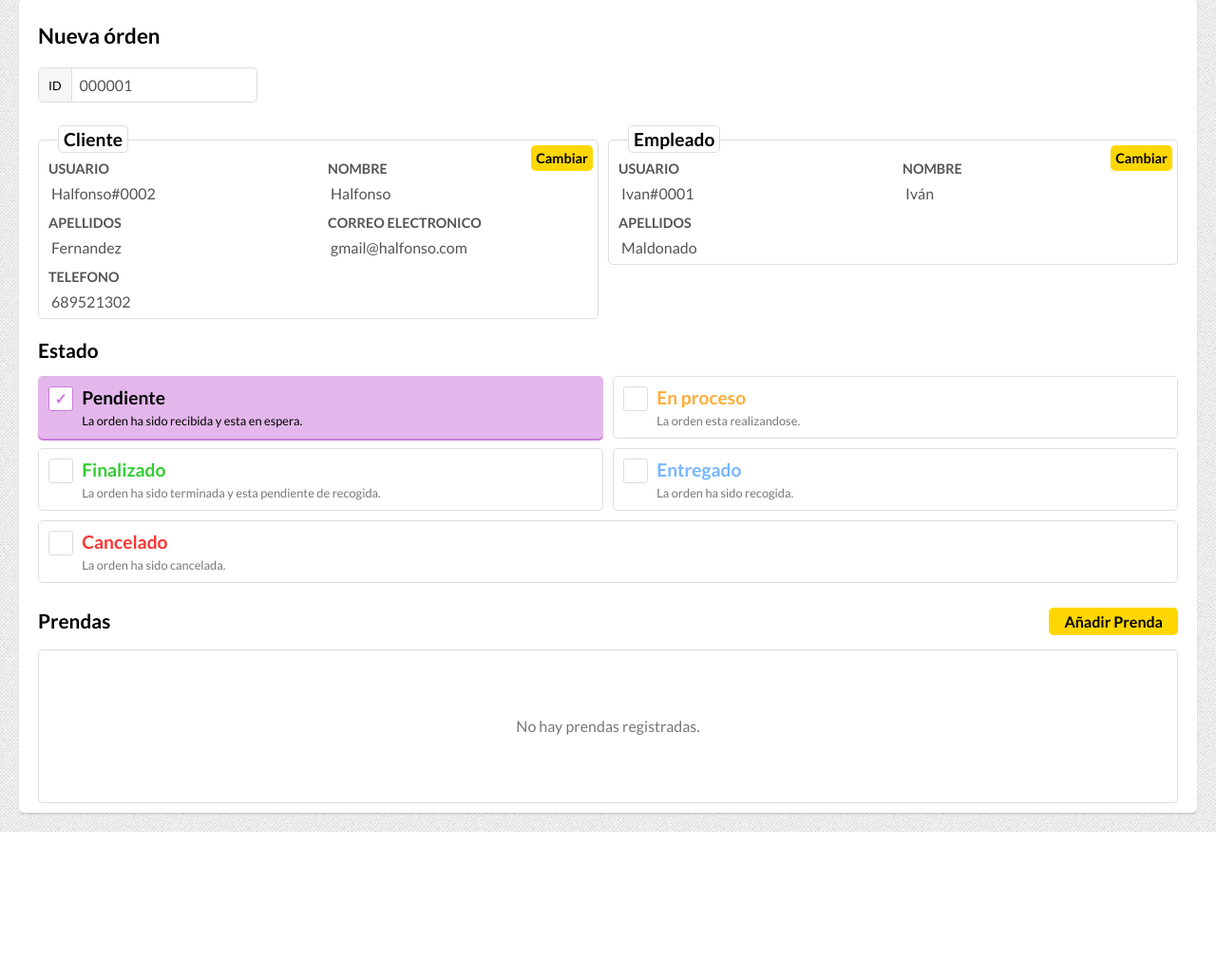
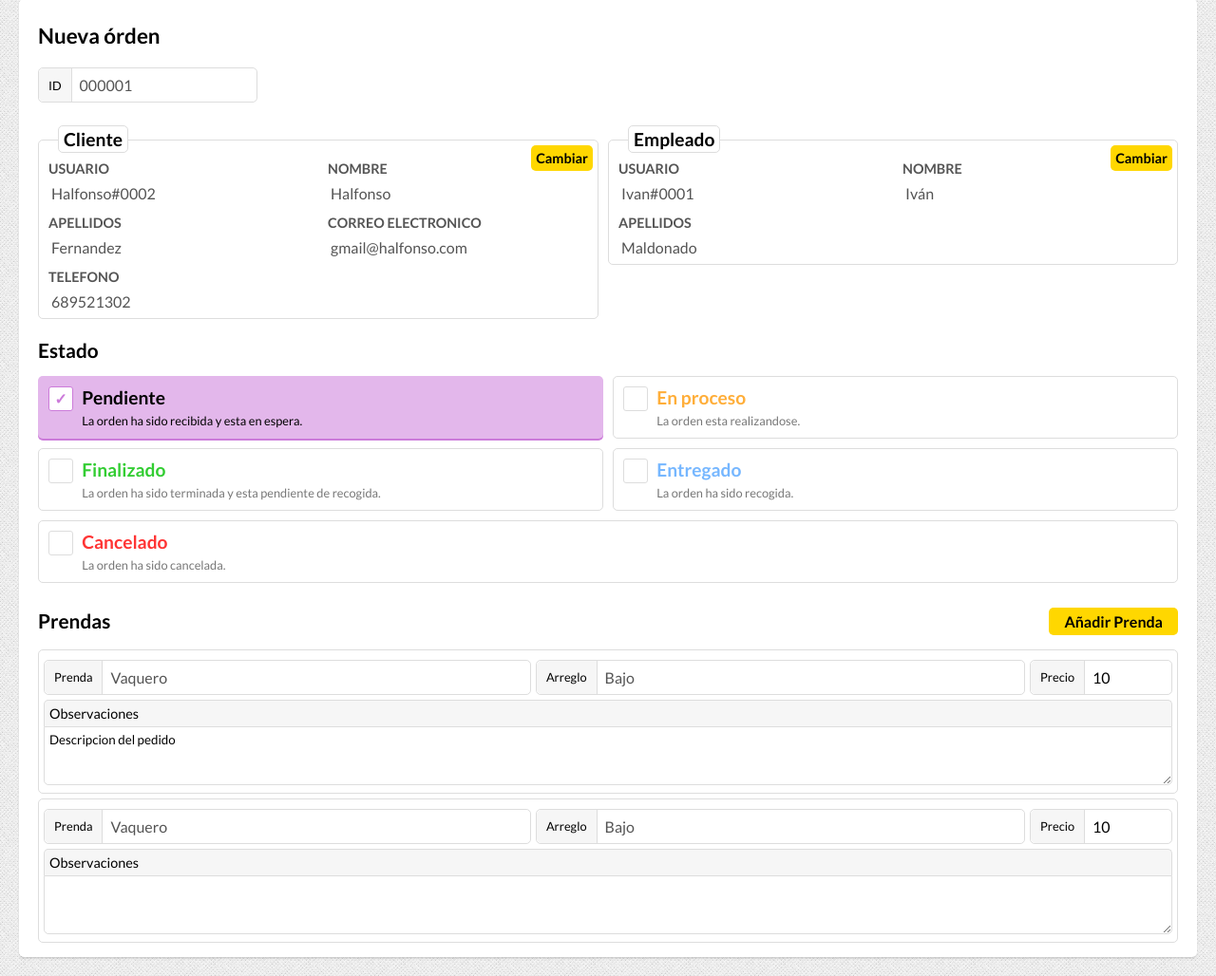
Before and after one commit to crusardri/proyecto-daw, a PHP site: page /order.php in a window 1280 px wide. Shown: the part 91-1119 px from the top of the page at 95% size. Before the commit the page ends 967 px from the top, so only its background shows below. Run offline with PHP 8.4, Linux system fonts and the light colour scheme.

Commit message:
creado order item en order

```diff
--- a/order.php
+++ b/order.php
@@ -121,7 +121,59 @@
                 <h2>Prendas</h2>
                 <div class="button" id="new-order-item">Añadir Prenda</div>
                 <div class="order-items">
-                    <div class="no-order-items">No hay prendas registradas.</div>
+                    <!--<div class="no-order-items">No hay prendas registradas.</div>-->
+                    <div class="order-item">
+                        <input type="hidden" value="1" name="order-item-id">
+                        <input type="hidden" value="1" name="clothe-id">
+                        <input type="hidden" value="1" name="fix-id">
+                        <label class="boxed-input clothe">
+                            <div class="text-label"><span>Prenda</span></div>
+                            <div class="input-container">
+                                <input type="text" value="Vaquero" disabled>
+                            </div>
+                        </label>
+                        <label class="boxed-input fix">
+                            <div class="text-label"><span>Arreglo</span></div>
+                            <div class="input-container">
+                                <input type="text" value="Bajo" disabled>
+                            </div>
+                        </label>
+                        <label class="boxed-input price">
+                            <div class="text-label"><span>Precio</span></div>
+                            <div class="input-container">
+                                <input type="number" value="10">
+                            </div>
+                        </label>
+                        <label class="order-item-description">
+                        <div class="header">Observaciones</div>
+                        <textarea name="order-item-description">Descripcion del pedido</textarea></label>
+                    </div>
+                    <div class="order-item">
+                        <input type="hidden" value="1" name="order-item-id">
+                        <input type="hidden" value="1" name="clothe-id">
+                        <input type="hidden" value="1" name="fix-id">
+                        <label class="boxed-input clothe">
+                            <div class="text-label"><span>Prenda</span></div>
+                            <div class="input-container">
+                                <input type="text" value="Vaquero" disabled>
+                            </div>
+                        </label>
+                        <label class="boxed-input fix">
+                            <div class="text-label"><span>Arreglo</span></div>
+                            <div class="input-container">
+                                <input type="text" value="Bajo" disabled>
+                            </div>
+                        </label>
+                        <label class="boxed-input price">
+                            <div class="text-label"><span>Precio</span></div>
+                            <div class="input-container">
+                                <input type="number" value="10">
+                            </div>
+                        </label>
+                        <label class="order-item-description">
+                        <div class="header">Observaciones</div>
+                        <textarea name="order-item-description"></textarea></label>
+                    </div>
                 </div>
             </div>
         </form>
--- a/style/single-view.css
+++ b/style/single-view.css
@@ -26,10 +26,10 @@ div.form-container.order div.estate-container > h2{flex-basis: 100%; margin: 10p
 div.form-container.order div.estate-container > label.boxed-radio{flex-basis: calc(50% - 5px);}
 div.form-container.order div.estate-container > label.boxed-radio.full-width{flex-basis: 100%;}
 /* Order Items */
-div.form-container.order div.order-items-container {
+div.order-items-container {
     position: relative;
 }
-div.form-container.order div.order-items-container > div.order-items > div.no-order-items{
+div.order-items-container > div.order-items > div.no-order-items{
     height: 10em;
     text-align: center;
     line-height: 10em;
@@ -37,8 +37,49 @@ div.form-container.order div.order-items-container > div.order-items > div.no-or
     border-radius: 5px;
     color: #777;
 }
+div.order-items-container > div.order-items > div.order-item{
+    display: grid;
+    grid-template-areas: "clothe fix price" "description description description";
+    grid-template-columns: auto auto 150px;
+    grid-column-gap: 5px;
+    grid-row-gap: 0px;
+    max-width: 100%;
+    border: 1px solid #ddd;
+    border-radius: 5px;
+    margin: 5px auto;
+    padding: 5px;
+}
+div.order-items-container > div.order-items > div.order-item > label.clothe{
+    grid-area: clothe;
+}
+div.order-items-container > div.order-items > div.order-item > label.fix{
+    grid-area: fix;
+}
+div.order-items-container > div.order-items > div.order-item > label.price{
+    grid-area: price;
+}
+div.order-items-container > div.order-items > div.order-item > label.order-item-description {
+    grid-area: description;
+}
+
+div.order-items-container > div.order-items > div.order-item > label.order-item-description > div.header{
+    border: 1px solid #ddd;
+    border-bottom: 0;
+    border-radius: 5px 5px 0 0;
+    background-color: #f6f6f6;
+    padding: 5px;
+    font-size: 0.9em;
+}
+div.order-items-container > div.order-items > div.order-item > label.order-item-description > textarea{
+    width: calc(100% - 12px);
+    resize: vertical;
+    padding: 5px;
+    min-height: 50px;
+    border: 1px solid #ddd;
+    border-radius: 0 0 5px 5px;
+}
 /* Boton Añadir Prenda */
-div.form-container.order div.order-items-container > div.button {
+div.order-items-container > div.button {
     position: absolute;
     right: 0em;
     top: 1em;
@@ -49,7 +90,7 @@ div.form-container.order div.order-items-container > div.button {
     transition: background-color 0.2s;
     cursor: pointer;
 }
-div.form-container.order div.order-items-container > div.button:hover{
+div.order-items-container > div.button:hover{
     background-color: #ffe34d;
 }
 /* Ventana Modal Buscar usuarios */
--- a/style/style.css
+++ b/style/style.css
@@ -143,7 +143,7 @@ label.boxed-input > div.text-label.mandatory:after{
 }
 label.boxed-input > div.input-container {
     flex-grow: 2;
-    height: 100%;
+    height: calc(100% - 5px );
 }
 label.boxed-input > div.button{
     display: inline-flex;
```
